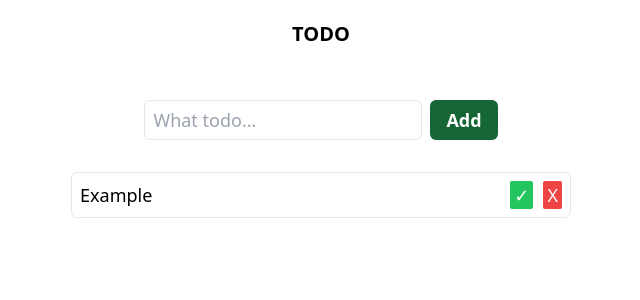
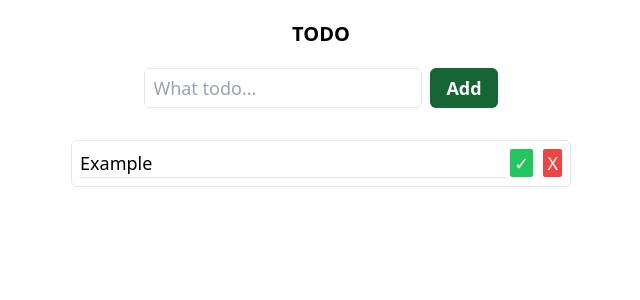
Before and after one commit to Cralcas/react-todo-app, a React (Vite) app: page / in a window 1280 px wide. Shown: the top 300 px of the page, without its empty margins (319-959 px from the left). Built offline with nearby package versions, Linux system fonts and the light colour scheme.

Commit message:
todoItem styling

```diff
--- a/src/components/AddTodo.tsx
+++ b/src/components/AddTodo.tsx
@@ -30,7 +30,6 @@ export const AddTodo = () => {
         onChange={(e) => setTodoText(e.target.value)}
         placeholder="What todo..."
         minLength={3}
-        maxLength={15}
         required
       />
       <button className="px-4 py-1.5 bg-green-800 rounded-md text-white font-bold">
--- a/src/components/TodoApp.tsx
+++ b/src/components/TodoApp.tsx
@@ -13,7 +13,7 @@ export const TodoApp = () => {
     <>
       <TodosContext.Provider value={todos}>
         <TodosDispatchContext.Provider value={dispatch}>
-          <div className="flex flex-col gap-8">
+          <div className="mx-auto">
             <h1 className="text-center text-xl font-bold p-5">TODO</h1>
             <div className="flex flex-col items-center gap-8">
               <AddTodo />
--- a/src/components/TodoItem.tsx
+++ b/src/components/TodoItem.tsx
@@ -29,15 +29,15 @@ export const TodoItem = ({todo}: TodoItemProps) => {
 
   return (
     <>
-      <div className="flex justify-between text-lg">
+      <div className="flex justify-between gap-1 text-lg break-all">
         <span
           className={`${
             todo.done ? "text-gray-500 line-through" : "text-black"
-          }`}
+          } border-b  w-full`}
         >
           {todo.text}
         </span>
-        <div className="flex gap-2.5">
+        <div className="flex items-start gap-2.5">
           <button
             className={`${
               todo.done ? "bg-gray-500" : "bg-green-500"
--- a/src/components/Todos.tsx
+++ b/src/components/Todos.tsx
@@ -6,7 +6,7 @@ export const Todos = () => {
   const todos = useContext(TodosContext);
   return (
     <>
-      <div className="flex flex-col gap-3 w-[300px] md:w-[500px] p-2 rounded-md border border-opacity-95">
+      <div className="flex flex-col gap-6 w-[300px] md:w-[500px] p-2 rounded-md border border-opacity-95">
         {todos.map((todo) => {
           return <TodoItem key={todo.id} todo={todo} />;
         })}
```
